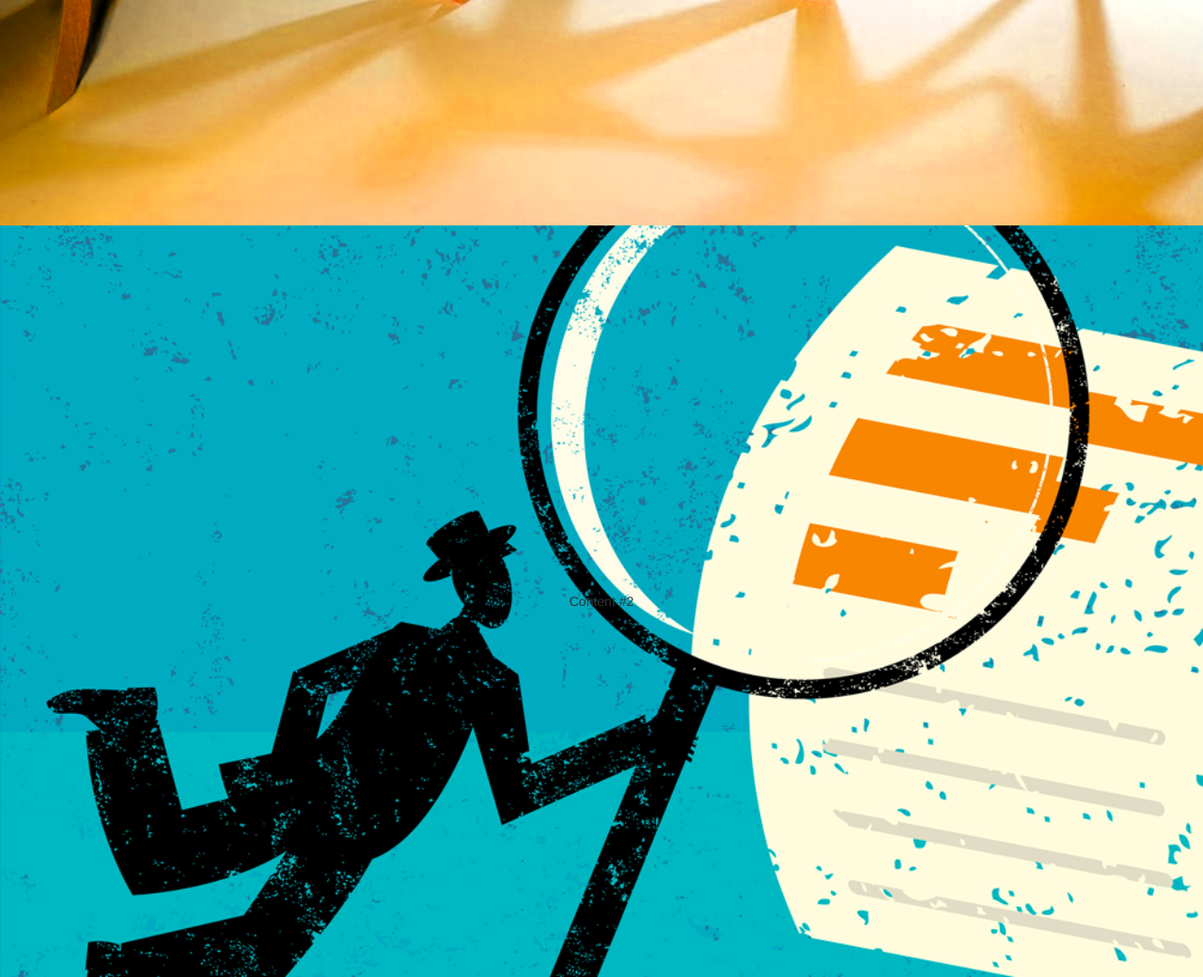
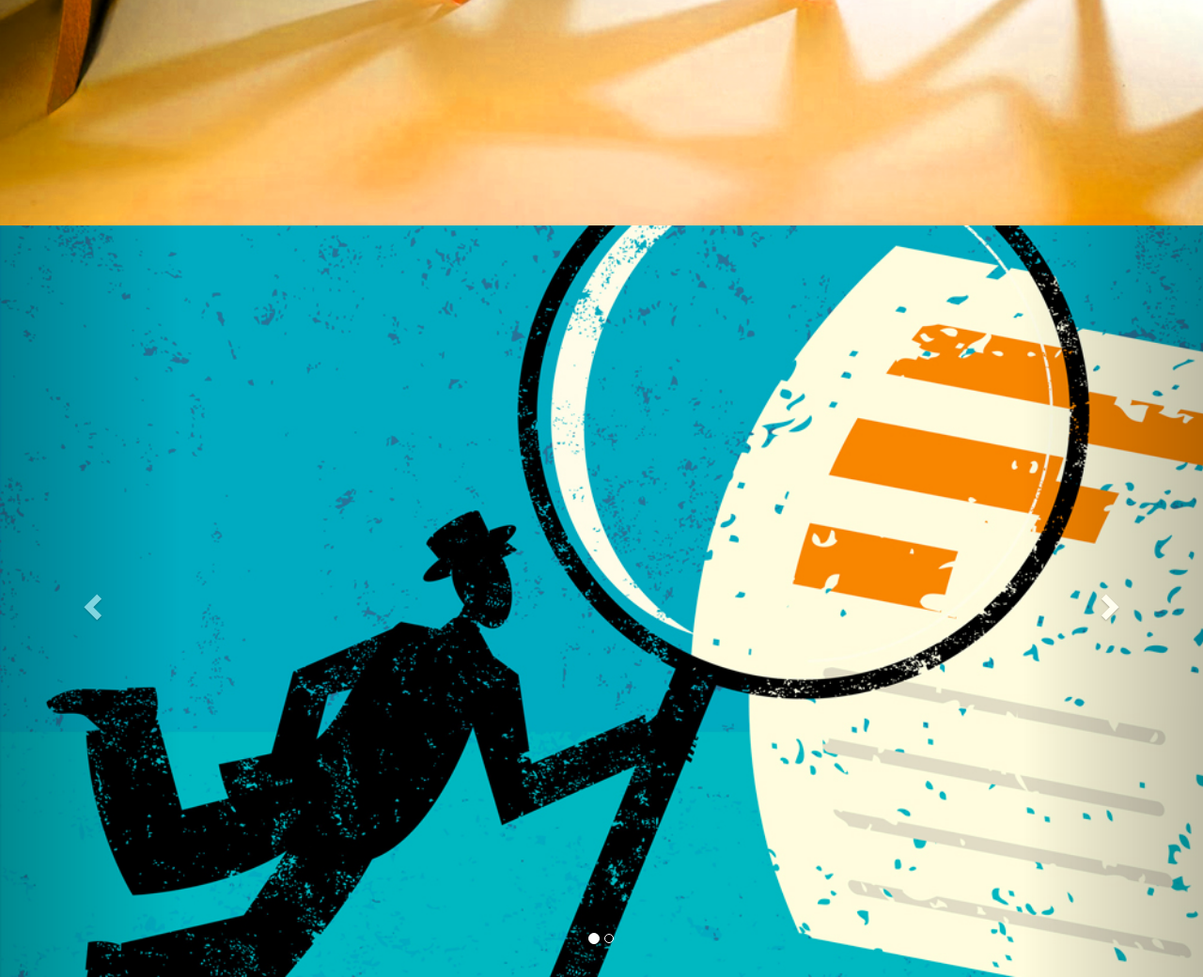
Before and after one commit to asennikov/firsanovkapark, a PHP site: page / in a window 1280 px wide. Shown: the part 560-1600 px from the top of the page at 94% size. Run offline with PHP 8.4, Linux system fonts and the light colour scheme; some libraries are stand-ins or nearby versions.

Commit message:
Implement simple full-screen carousel

```diff
--- a/css/main.css
+++ b/css/main.css
@@ -21,9 +21,6 @@ body {
 .cover-frame-main {
   background-image: url("../img/cover-sample.jpg");
 }
-.cover-frame-residential {
-  background-image: url("../img/cover-sample2.jpg");
-}
 .cover-frame-inner {
   display: table-cell;
   vertical-align: middle;
@@ -32,3 +29,19 @@ body {
   margin-right: auto;
   margin-left: auto;
 }
+.carousel {
+  height: 100%;
+  position: relative;
+}
+.carousel-inner {
+  height: 100%;
+}
+.carousel-inner > .item {
+  height: 100%;
+}
+.carousel-item-sample-image {
+  width: 100%;
+  height: 100%;
+  background-size: cover;
+  background-image: url("../img/cover-sample2.jpg");
+}
--- a/index.html
+++ b/index.html
@@ -23,7 +23,7 @@
     <nav class="navbar navbar-default navbar-fixed-top">
       <div class="container-fluid">
         <div class="navbar-header">
-          <button type="button" class="navbar-toggle collapsed" data-toggle="collapse" data-target="#bs-example-navbar-collapse-1">
+          <button type="button" class="navbar-toggle collapsed" data-toggle="collapse" data-target="#main-navbar">
             <span class="icon-bar"></span>
             <span class="icon-bar"></span>
             <span class="icon-bar"></span>
@@ -31,10 +31,14 @@
           <a class="navbar-brand" href="#">Firsanovka</a>
         </div>
 
-        <div class="collapse navbar-collapse" id="bs-example-navbar-collapse-1">
+        <div class="collapse navbar-collapse" id="main-navbar">
           <ul class="nav navbar-nav">
-            <li class="active"><a href="#main">Link #1</a></li>
-            <li><a href="#residential">Link #2</a></li>
+            <li class="active">
+              <a href="#main">Link #1</a>
+            </li>
+            <li>
+              <a href="#residential">Link #2</a>
+            </li>
           </ul>
         </div>
       </div>
@@ -55,20 +59,49 @@
       </div>
     </div>
 
-    <div id="residential" class="cover-frame cover-frame-residential">
+    <div id="residential" class="cover-frame">
       <div class="cover-frame-inner">
-        <div class="cover-frame-inner-container">
-          Content #2
+
+        <div id="carousel-example-generic" class="carousel slide" data-ride="carousel" data-interval="10000" data-pause="none">
+
+          <!-- Indicators -->
+          <ol class="carousel-indicators">
+            <li data-target="#carousel-example-generic" data-slide-to="0" class="active"></li>
+            <li data-target="#carousel-example-generic" data-slide-to="1"></li>
+          </ol>
+
+          <!-- Wrapper for slides -->
+          <div class="carousel-inner" role="listbox">
+            <div class="item active">
+              <div class="carousel-item-sample-image"></div>
+            </div>
+            <div class="item">
+              <div class="carousel-item-sample-image"></div>
+            </div>
+          </div>
+
+          <!-- Controls -->
+          <a class="left carousel-control" href="#carousel-example-generic" role="button" data-slide="prev">
+            <span class="glyphicon glyphicon-chevron-left"></span>
+            <span class="sr-only">Previous</span>
+          </a>
+          <a class="right carousel-control" href="#carousel-example-generic" role="button" data-slide="next">
+            <span class="glyphicon glyphicon-chevron-right"></span>
+            <span class="sr-only">Next</span>
+          </a>
         </div>
+
       </div>
     </div>
 
     <!-- Modal Sample -->
-    <div class="modal fade" id="modal1" tabindex="-1" role="dialog">
+    <div class="modal fade" id="modal1" role="dialog">
       <div class="modal-dialog">
         <div class="modal-content">
           <div class="modal-header">
-            <button type="button" class="close" data-dismiss="modal"><span>&times;</span></button>
+            <button type="button" class="close" data-dismiss="modal">
+              <span>&times;</span>
+            </button>
             <h4 class="modal-title">Modal title</h4>
           </div>
           <div class="modal-body">
```
